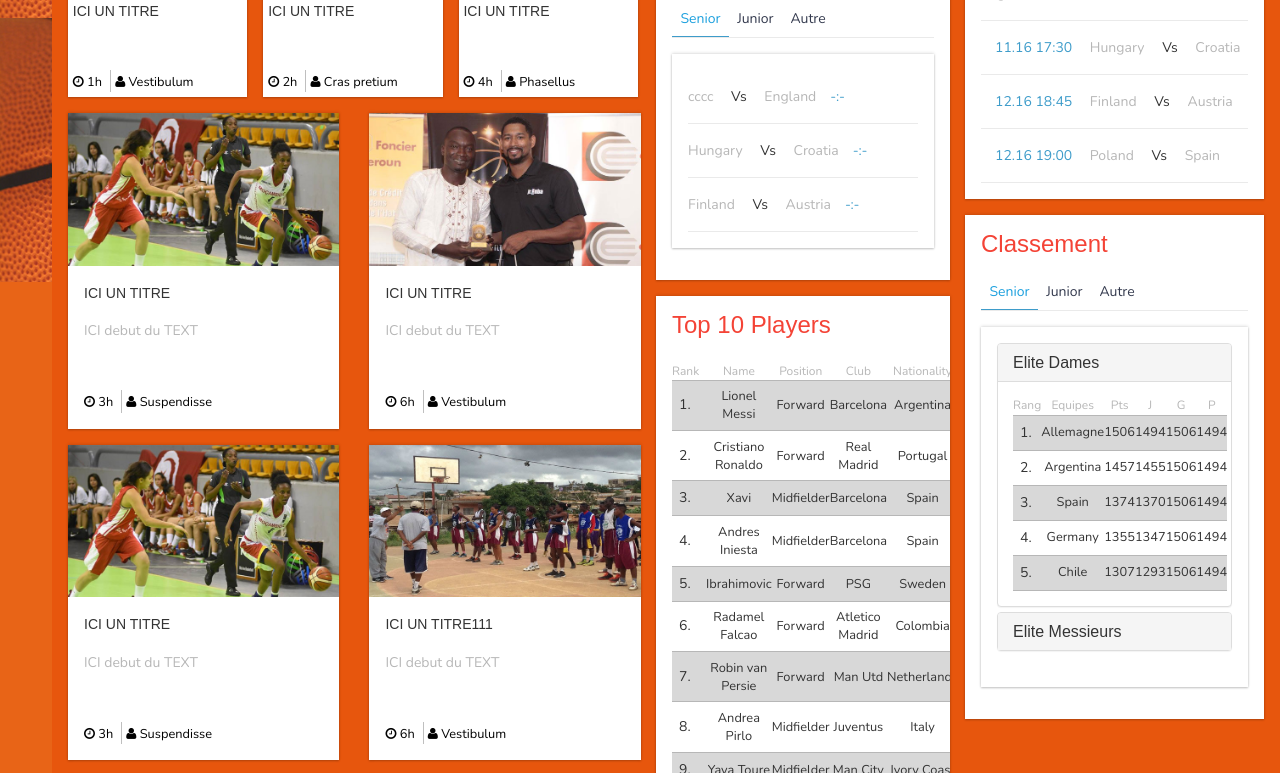
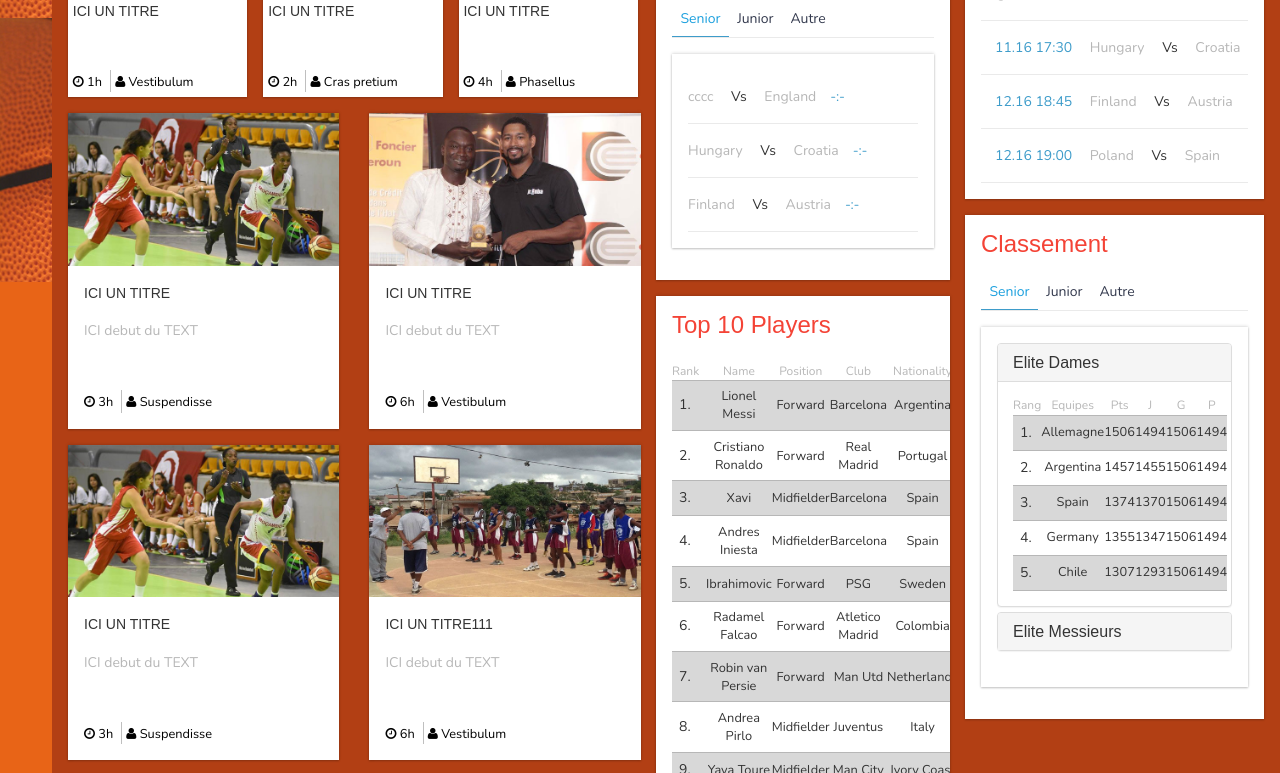
Before and after one commit to odounla/Baskezoom-Test, a plain HTML site: page index.html in a window 1280 px wide. Shown: the part 518-1291 px from the top of the page. Drawn offline with nearby package versions, Linux system fonts and the light colour scheme; a web font is replaced by a local one.

Commit message:
changement dans le css  .main-content  background...

```diff
--- a/css/style.css
+++ b/css/style.css
@@ -915,7 +915,7 @@ input:focus {
 .main-content {
     margin-left: 200px;
   /*  background: #ECFFFF;*/
-		background:#e7560d;
+		background:#B23F14;
     min-height: 1000px;
 }
 .main-content2{
```
